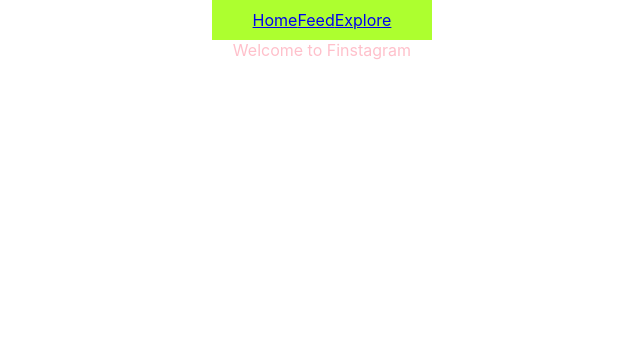
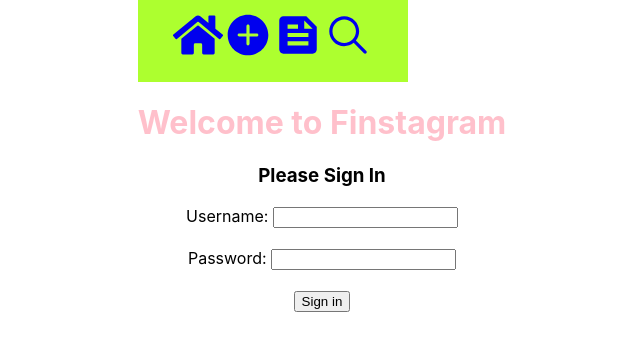
Before and after one commit to kvankerkhove/phase2project, a React (Create React App) app in the folder phase2project/: page / in a window 1280 px wide. Shown: the top 350 px of the page, without its empty margins (318-958 px from the left). Built offline with nearby package versions, Linux system fonts and the light colour scheme.

Commit message:
add form to nav bar/style updates

```diff
--- a/phase2project/package.json
+++ b/phase2project/package.json
@@ -8,6 +8,7 @@
     "@testing-library/user-event": "^13.5.0",
     "react": "^18.1.0",
     "react-dom": "^18.1.0",
+    "react-icons": "^4.3.1",
     "react-router-dom": "^5.3.1",
     "react-scripts": "5.0.1",
     "web-vitals": "^2.1.4"
--- a/phase2project/src/components/App.js
+++ b/phase2project/src/components/App.js
@@ -5,14 +5,15 @@ import NavBar from './NavBar'
 import Home from './Home'
 import Feed from './Feed'
 import Explore from './Explore'
+import Form from './Form'
 
 function App() {
   return (
     <div>
       <NavBar />
       <Switch>
-        <Route path="/feed">
-          <Feed/>
+        <Route path="posts/new">
+          <Form/>
         </Route>
         <Route path="/explore">
           <Explore/>
@@ -20,6 +21,9 @@ function App() {
         <Route exact path="/">
           <Home />
         </Route>
+        <Route exact path="/posts">
+          <Feed/>
+        </Route>
       </Switch>
     </div>
   )
--- a/phase2project/src/components/Feed.js
+++ b/phase2project/src/components/Feed.js
@@ -1,5 +1,6 @@
 import React, {useState, useEffect} from 'react'
 import PhotosList from './PhotosList'
+import Form from './Form'
 
 
 function Feed() {
@@ -13,6 +14,7 @@ function Feed() {
 
   return (
     <div>
+        <Form />
         <PhotosList posts={posts}/>
     </div>
   )
--- a/phase2project/src/components/Home.js
+++ b/phase2project/src/components/Home.js
@@ -2,8 +2,36 @@ import React from 'react'
 
 function Home() {
   return (
-    <div className="home">Welcome to Finstagram</div>
+    <div className="home">
+        <h1>Welcome to Finstagram</h1>
+        <h3>Please Sign In</h3>
+        <form>
+            <div>
+                <label for="username">Username: </label>
+                <input type="text" id="username" name="username"/>
+            </div>
+            <br></br>
+            <div>
+                <label for="pass">Password: </label>
+                <input type="password" id="pass" name="password"/>
+            </div>
+            <br></br>
+            <input type="submit" value="Sign in"/>
+        </form>
+    </div>
   )
 }
 
 export default Home
+
+
+
+{/* <input type="text" name="username" placeholder='Enter Username'/>
+<input type="password" name="password" placeholder='Enter Password'/>
+<input type="submit"/> */}
+
+{/* <div>
+    <label for="pass">Password (8 characters minimum):</label>
+    <input type="password" id="pass" name="password"
+        minlength="8" required/>
+</div> */}
--- a/phase2project/src/components/NavBar.js
+++ b/phase2project/src/components/NavBar.js
@@ -1,12 +1,24 @@
 import React from 'react'
 import {NavLink} from 'react-router-dom'
+import { FaHome } from 'react-icons/fa'
+import { IoIosAddCircle, IoIosSearch }  from 'react-icons/io'
+import { MdFeed } from 'react-icons/md'
 
 function NavBar() {
   return (
     <div className="nav-bar">
-        <NavLink to="/">Home</NavLink>
-        <NavLink to="/feed">Feed</NavLink>
-        <NavLink to="/explore">Explore</NavLink>
+        <NavLink to="/">
+            <FaHome />
+        </NavLink>
+        <NavLink to="/posts/new">
+            <IoIosAddCircle />
+        </NavLink>
+        <NavLink exact to="/posts">
+            <MdFeed />
+        </NavLink>
+        <NavLink to="/explore">
+            <IoIosSearch />
+        </NavLink>
     </div>
   )
 }
--- a/phase2project/src/index.css
+++ b/phase2project/src/index.css
@@ -15,14 +15,13 @@ code {
     monospace;
 }
 
-.home {
+.home h1 {
   color: pink
 }
 
 .nav-bar {
   background: greenyellow;
   padding: 10px;
-  width: 200px
-
-
+  width: 250px;
+  font-size: 50px
 }
```
Also changed, not shown: 1 other file (tests, documents, lock files or other folders).
